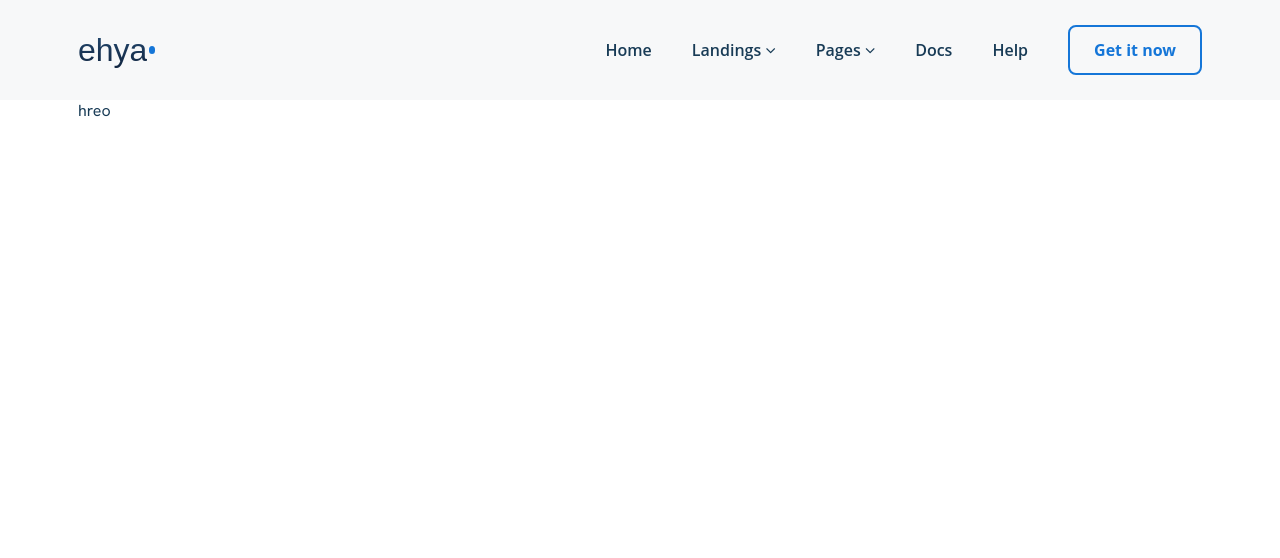
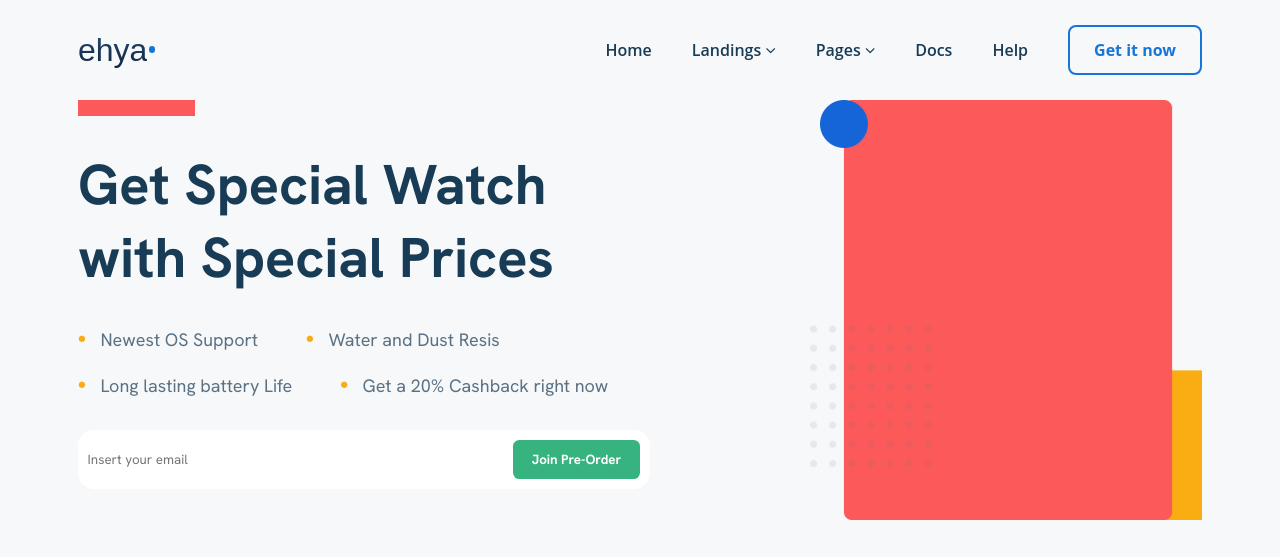
Before and after one commit to hazemelfeky/ehya, a React (Create React App) app: page / in a window 1280 px wide. Shown: the top 558 px of the page. Built offline with nearby package versions, Linux system fonts and the light colour scheme; a web font is replaced by a local one.

Commit message:
feat: add hero

```diff
--- a/src/App.css
+++ b/src/App.css
@@ -7,7 +7,13 @@
   padding: 0;
   --blue-color: #1576d8;
   --text-color: #183b56;
+  --text-light-color: #5a7184;
   --bg-color: #f7f8f9;
+  --red-color: #fc5a5a;
+  --yellow-color: #faad13;
+  --green-color: #36b37e;
+  --orange-color: #e95432;
+
   color: var(--text-color);
 }
 
@@ -21,8 +27,8 @@
 }
 .logo span {
   position: absolute;
-  width: 9%;
-  height: 20%;
+  width: 0.2em;
+  height: 0.2em;
   border-radius: 50%;
   background-color: var(--blue-color);
   top: 40%;
@@ -78,13 +84,10 @@
   gap: 2.5rem;
 }
 
-.app-header-right ul li {
-  font-weight: 600;
-}
-
 .app-header-right ul li a {
   font-family: "Open Sans", sans-serif;
   text-decoration: none;
+  font-weight: 600;
 }
 
 .get-started {
@@ -99,10 +102,89 @@
   cursor: pointer;
 }
 
+.hero {
+  background-color: var(--bg-color);
+  padding-bottom: 2rem;
+}
+
+.hero-top {
+  display: flex;
+  justify-content: space-between;
+  gap: 10rem;
+}
+
+.hero-top-left {
+  display: flex;
+  flex-direction: column;
+  gap: 2rem;
+}
+
+.hero-top-left .bar {
+  width: 7.3rem;
+  height: 1rem;
+  background-color: var(--red-color);
+}
+.hero-top-left .hero-heading {
+  font-size: 3.5rem;
+}
+
+ul.hero-pros {
+  list-style: none;
+  display: flex;
+  gap: 1.25rem 3rem;
+  flex-wrap: wrap;
+}
+ul.hero-pros li::before {
+  content: "•";
+  font-family: sans-serif;
+  color: var(--yellow-color);
+  font-weight: bolder;
+  font-size: 1.4rem;
+  display: inline-block;
+  width: 1em;
+}
+
+ul.hero-pros li {
+  color: var(--text-light-color);
+  font-size: 18px;
+}
+
+.hero-join {
+  border-radius: 1rem;
+  background-color: #fff;
+  padding: 0.6rem;
+  display: flex;
+  justify-content: space-between;
+}
+
+.hero-join input,
+.hero-join button {
+  border: unset;
+}
+
+.hero-join input {
+  flex: 1;
+}
+
+.hero-join button {
+  font-weight: bold;
+  color: #fff;
+  padding: 0.7rem 1.2rem;
+  background-color: var(--green-color);
+  border-radius: 0.4rem;
+}
+
+.hero-image {
+  max-width: 24.5rem;
+}
+.hero-image img {
+  width: 100%;
+}
+
 @media only screen and (max-width: 320px) {
-  .container {
+  /* .container {
     margin: 1.5rem;
-  }
+  } */
 }
 
 @media only screen and (max-width: 768px) {
@@ -133,6 +215,17 @@
     flex-direction: column;
     align-items: center;
   }
+
+  .hero-top,
+  .hero-pros,
+  .hero-top-left {
+    flex-direction: column;
+    align-items: center;
+  }
+
+  .hero-top {
+    gap: 2rem;
+  }
 }
 
 @media only screen and (max-width: 1024px) {
--- a/src/components/Hero.jsx
+++ b/src/components/Hero.jsx
@@ -1,11 +1,34 @@
+import HeroImage from "../assets/images/Image.png";
+
 const Hero = () => {
   return (
     <div className="hero">
       <div className="container hero-container">
-        hreo
+        <div className="hero-top">
+          <div className="hero-top-left">
+            <div className="bar"></div>
+            <h1 className="hero-heading">
+              Get Special Watch <br /> with Special Prices
+            </h1>
+            <ul className="hero-pros">
+              <li>Newest OS Support</li>
+              <li>Water and Dust Resis</li>
+              <li>Long lasting battery Life</li>
+              <li>Get a 20% Cashback right now</li>
+            </ul>
+            <div className="hero-join">
+              <input placeholder="Insert your email" />
+              <button>Join Pre-Order</button>
+            </div>
+          </div>
+          <div className="hero-top-right hero-image">
+            <img src={HeroImage} alt="hero-img" />
+          </div>
+        </div>
+        <div className="hero-bot slider">{/* TODO */}</div>
       </div>
     </div>
-   );
-}
+  );
+};
 
 export default Hero;
```
Also changed, not shown: src/assets/images/Image.png (added).
